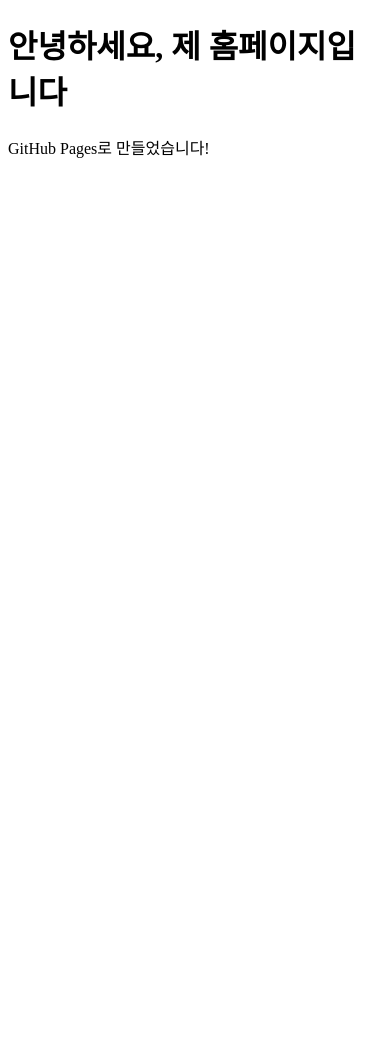
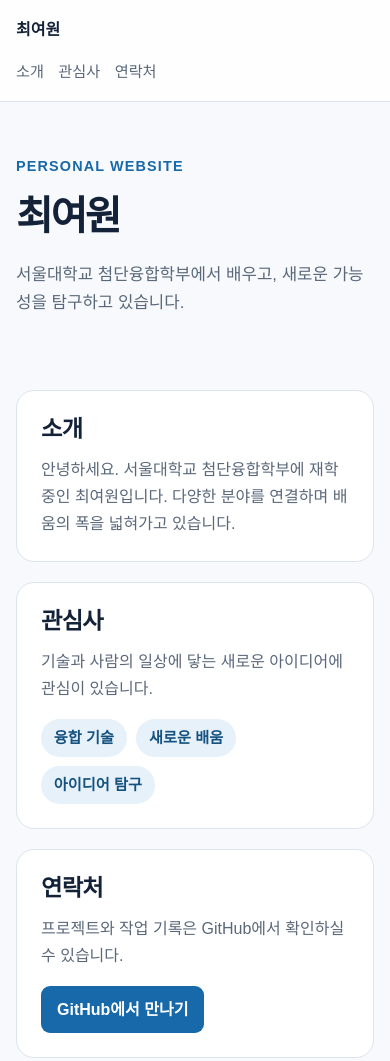
Before and after one commit to yeowon-choi/yeowon-choi.github.io, a plain HTML site: page index.html in a window 390 px wide. Shown: the top 1061 px of the page. Before the commit the page ends 844 px from the top, so only its background shows below. Drawn offline with Linux system fonts and the light colour scheme.

Commit message:
개인 홈페이지 만들기
최여원의 소개, 관심사, 연락처를 담은 반응형 정적 홈페이지를 추가합니다.

```diff
--- a/index.html
+++ b/index.html
@@ -1,7 +1,56 @@
-<!DOCTYPE html>
-<html>
-<body>
-  <h1>안녕하세요, 제 홈페이지입니다</h1>
-  <p>GitHub Pages로 만들었습니다!</p>
-</body>
+<!doctype html>
+<html lang="ko">
+  <head>
+    <meta charset="UTF-8" />
+    <meta name="viewport" content="width=device-width, initial-scale=1.0" />
+    <meta name="description" content="최여원의 개인 홈페이지 - 서울대학교 첨단융합학부" />
+    <title>최여원 | 개인 홈페이지</title>
+    <style>
+      :root { --ink: #132238; --muted: #5a687a; --paper: #f7f9fc; --card: #fff; --accent: #1769aa; --accent-soft: #e6f1fa; --line: #dce4ee; }
+      * { box-sizing: border-box; }
+      html { scroll-behavior: smooth; }
+      body { margin: 0; background: var(--paper); color: var(--ink); font-family: "Pretendard", "Apple SD Gothic Neo", "Noto Sans KR", Arial, sans-serif; font-size: 16px; line-height: 1.7; }
+      a { color: inherit; }
+      .wrap { width: min(100% - 2rem, 920px); margin: 0 auto; }
+      header { border-bottom: 1px solid var(--line); background: rgba(255, 255, 255, 0.9); }
+      nav { min-height: 64px; display: flex; align-items: center; justify-content: space-between; gap: 1rem; }
+      .brand { font-weight: 750; text-decoration: none; }
+      .nav-links { display: flex; gap: 1.1rem; }
+      .nav-links a { color: var(--muted); font-size: 0.95rem; text-decoration: none; }
+      .nav-links a:hover, .nav-links a:focus-visible { color: var(--accent); }
+      main { padding: 4.5rem 0 3rem; }
+      .intro { max-width: 680px; margin-bottom: 4.5rem; }
+      .eyebrow { margin: 0 0 0.75rem; color: var(--accent); font-size: 0.9rem; font-weight: 750; letter-spacing: 0.08em; }
+      h1, h2 { line-height: 1.25; }
+      h1 { margin: 0; font-size: clamp(2.5rem, 8vw, 4.8rem); letter-spacing: -0.06em; }
+      .intro p:last-child { margin: 1.25rem 0 0; color: var(--muted); font-size: clamp(1.05rem, 2.5vw, 1.25rem); }
+      .sections { display: grid; gap: 1.25rem; }
+      section { padding: clamp(1.5rem, 4vw, 2.25rem); border: 1px solid var(--line); border-radius: 18px; background: var(--card); }
+      h2 { margin: 0 0 0.75rem; font-size: 1.45rem; letter-spacing: -0.03em; }
+      section p { margin: 0; color: var(--muted); }
+      .interests { display: flex; flex-wrap: wrap; gap: 0.6rem; margin: 1rem 0 0; padding: 0; list-style: none; }
+      .interests li { padding: 0.38rem 0.8rem; border-radius: 999px; background: var(--accent-soft); color: #15527f; font-size: 0.95rem; font-weight: 650; }
+      .contact-link { display: inline-flex; margin-top: 1rem; padding: 0.65rem 1rem; border-radius: 9px; background: var(--accent); color: white; font-weight: 700; text-decoration: none; }
+      .contact-link:hover, .contact-link:focus-visible { background: #0f568e; }
+      footer { padding: 0 0 2rem; color: var(--muted); font-size: 0.88rem; }
+      @media (max-width: 460px) { nav { min-height: auto; padding: 1rem 0; align-items: flex-start; flex-direction: column; } .nav-links { gap: 0.9rem; } main { padding-top: 3.25rem; } }
+    </style>
+  </head>
+  <body>
+    <header>
+      <nav class="wrap" aria-label="주요 메뉴">
+        <a class="brand" href="#top">최여원</a>
+        <div class="nav-links"><a href="#about">소개</a><a href="#interests">관심사</a><a href="#contact">연락처</a></div>
+      </nav>
+    </header>
+    <main id="top" class="wrap">
+      <div class="intro"><p class="eyebrow">PERSONAL WEBSITE</p><h1>최여원</h1><p>서울대학교 첨단융합학부에서 배우고, 새로운 가능성을 탐구하고 있습니다.</p></div>
+      <div class="sections">
+        <section id="about"><h2>소개</h2><p>안녕하세요. 서울대학교 첨단융합학부에 재학 중인 최여원입니다. 다양한 분야를 연결하며 배움의 폭을 넓혀가고 있습니다.</p></section>
+        <section id="interests"><h2>관심사</h2><p>기술과 사람의 일상에 닿는 새로운 아이디어에 관심이 있습니다.</p><ul class="interests" aria-label="관심 분야"><li>융합 기술</li><li>새로운 배움</li><li>아이디어 탐구</li></ul></section>
+        <section id="contact"><h2>연락처</h2><p>프로젝트와 작업 기록은 GitHub에서 확인하실 수 있습니다.</p><a class="contact-link" href="https://github.com/yeowon-choi" target="_blank" rel="noreferrer">GitHub에서 만나기</a></section>
+      </div>
+    </main>
+    <footer class="wrap">© 2026 최여원</footer>
+  </body>
 </html>
```
